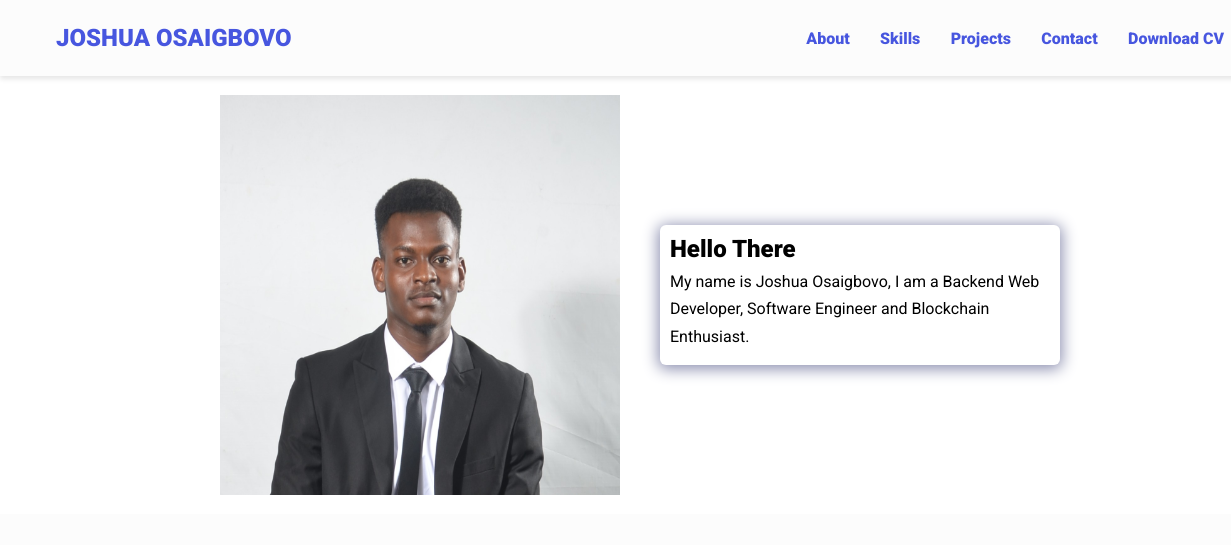
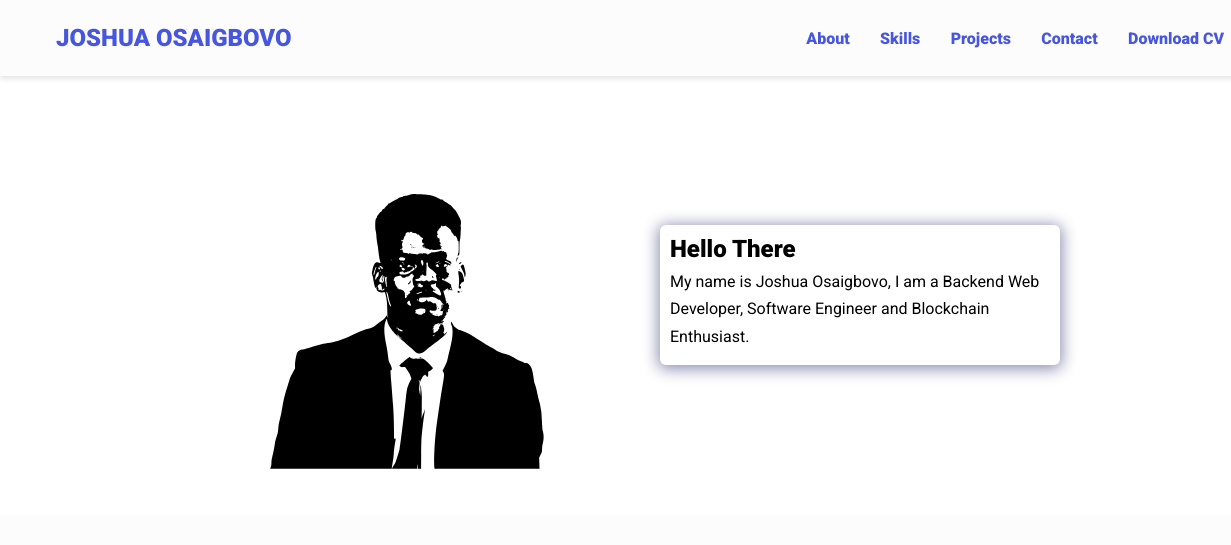
Before and after one commit to Taiosquare/Taiosquare.github.io, a plain HTML site: page index.html in a window 1280 px wide. Shown: the top 545 px of the page, 0-1231 px from the left. Drawn offline with nearby package versions, Linux system fonts and the light colour scheme.

Commit message:
Second Commit

```diff
--- a/index.html
+++ b/index.html
@@ -43,7 +43,7 @@
     <!-- Hero Section -->
     <section class="hero" id="about">
       <img
-        src="assets/images/DSC_0307.JPG"
+        src="assets/images/DSC_0307.svg"
         alt="Joshua Osaigbovo"
         loading="lazy"
         class="hero-img"
```
Also changed, not shown: assets/images/DSC_0307.svg (added).
